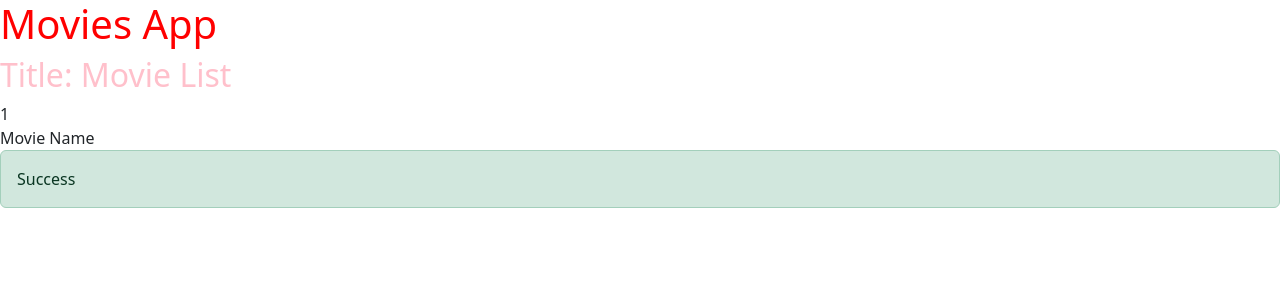
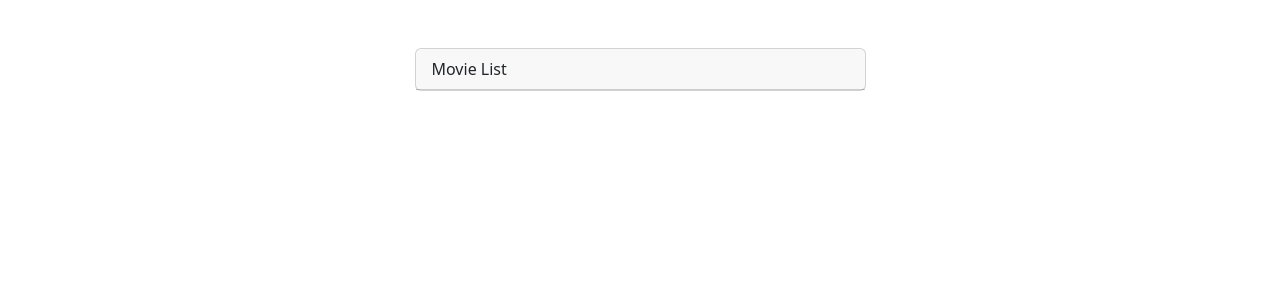
Before and after one commit to sena-nur/MovieApp, an Angular app: page / in a window 1280 px wide. Shown: the top 300 px of the page. Built offline with nearby package versions, Linux system fonts and the light colour scheme.

Commit message:
feat:add movies datasource

```diff
--- a/src/app/app.component.html
+++ b/src/app/app.component.html
@@ -1,4 +1,7 @@
-<h1>Movies App</h1>
-<movies></movies>
-
-<div class="alert alert-success">Success</div>
+<div class="container">
+  <div class="row justify-content-center">
+    <div class="col-md-5 mt-5">
+      <movies></movies>
+    </div>
+  </div>
+</div>
--- a/src/app/movies/movies.component.html
+++ b/src/app/movies/movies.component.html
@@ -1,3 +1,16 @@
-<h2>{{ "Title: " + getTitle() }}</h2>
-<div>{{ movie.id }}</div>
-<div>{{ movie.name }}</div>
+<div class="card">
+  <div class="card-header">
+    {{ title }}
+  </div>
+  <ul class="list-group list-group-flush">
+    <li
+      *ngFor="let movie of movieList"
+      class="list-group-item d-flex justify-content-between align-items-center"
+    >
+      <span>
+        <span class="badge bg-primary"> {{ movie.id }}</span> {{ movie.name }}
+      </span>
+      <button type="button" class="btn-close" aria-label="Close"></button>
+    </li>
+  </ul>
+</div>
--- a/src/app/movies/movies.component.ts
+++ b/src/app/movies/movies.component.ts
@@ -1,23 +1,16 @@
 import { Component } from '@angular/core';
 import { MovieComponent } from '../movie/movie.component';
-import { Movie } from '../movie';
+import { Movies } from '../movie.datasource';
+import { CommonModule } from '@angular/common';
 
 @Component({
-  imports: [MovieComponent],
+  imports: [MovieComponent, CommonModule],
   standalone: true,
   selector: 'movies',
   templateUrl: 'movies.component.html',
   styleUrl: 'movies.component.css',
 })
 export class MoviesComponent {
-  tite = 'Movie List';
-
-  movie: Movie = {
-    id: 1,
-    name: 'Movie Name',
-  };
-
-  getTitle() {
-    return this.tite;
-  }
+  title = 'Movie List';
+  movieList: any;
 }
```
Also changed, not shown: src/app/movie.datasource.ts (added, +7 -0 lines).
